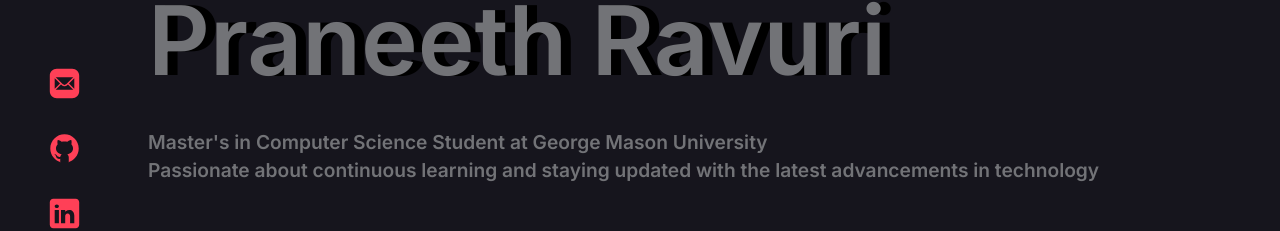
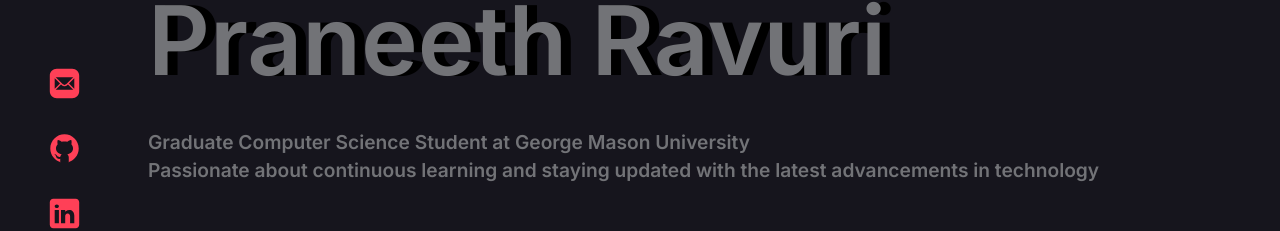
Before and after one commit to praneethravuri/PRAV-V2, a Vue app: page / in a window 1280 px wide. Shown: the part 349-580 px from the top of the page. Built offline with nearby package versions, Linux system fonts and the light colour scheme.

Commit message:
Update Introduction.vue

```diff
--- a/src/components/Introduction.vue
+++ b/src/components/Introduction.vue
@@ -9,7 +9,7 @@
         </div>
 
         <div class="description">
-            <p class="desc-1">Master's in Computer Science Student at George Mason University</p>
+            <p class="desc-1">Graduate Computer Science Student at George Mason University</p>
             <p class="desc-2">Passionate about continuous learning and staying updated with the latest advancements in
                 technology</p>
         </div>
```
